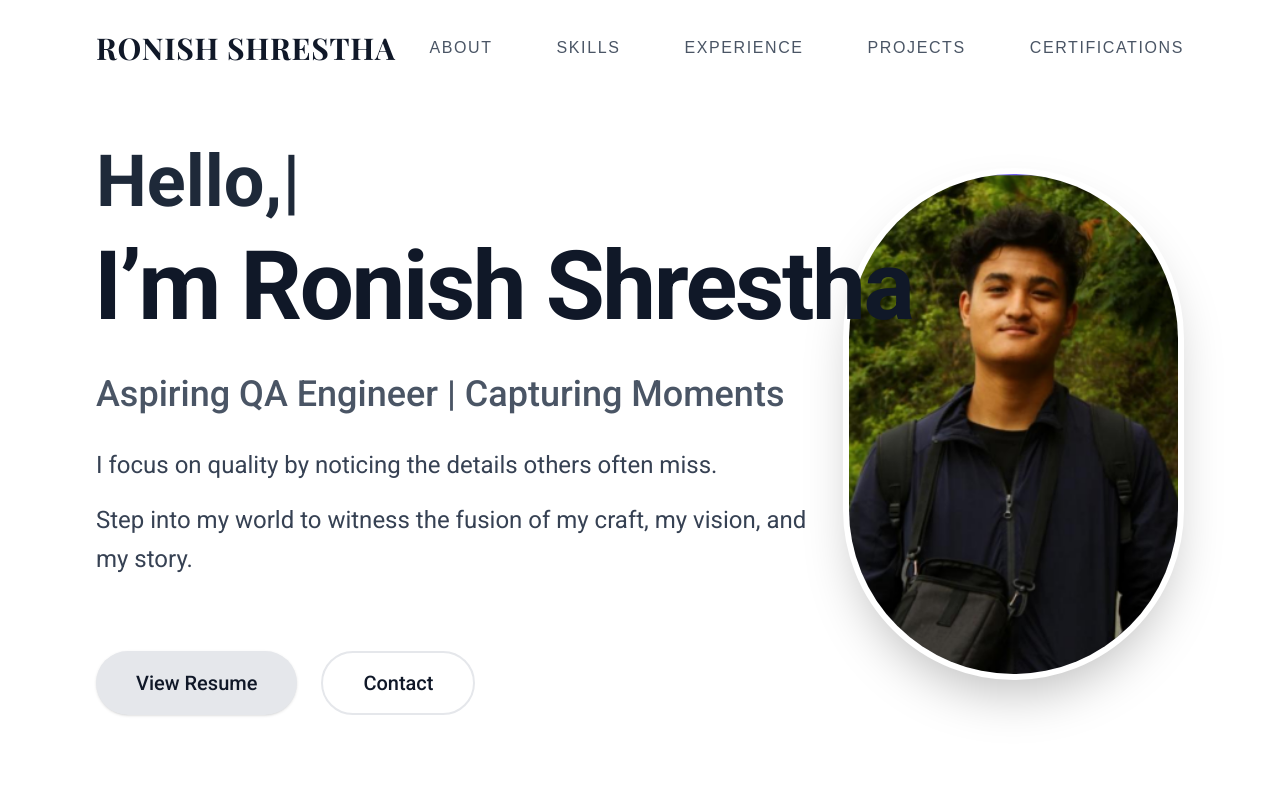
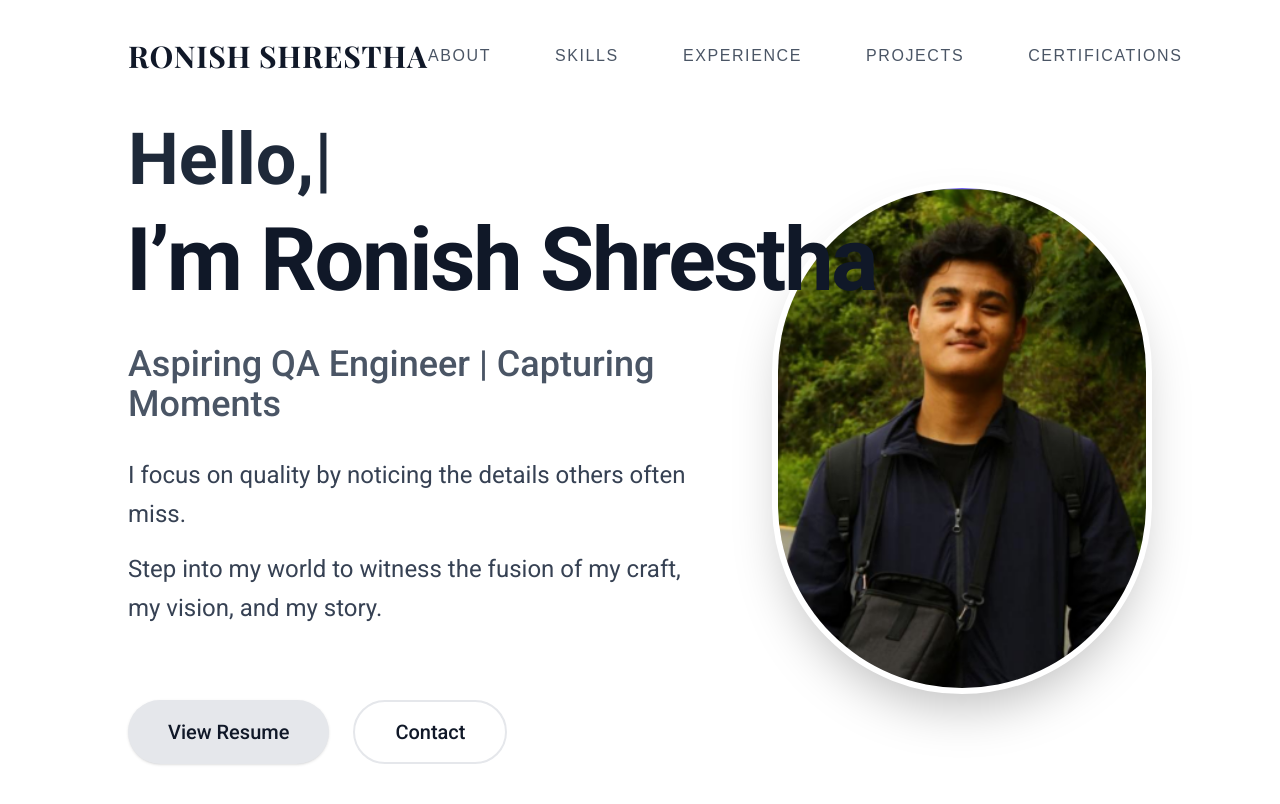
Before and after one commit to RonishS/portfolio-np-site, a React (Vite) app in the folder client/: page / in a window 1280 px wide. Shown: the top 804 px of the page. Built offline with nearby package versions, Linux system fonts and the light colour scheme; a web font is replaced by a local one.

Commit message:
complete local update – all files synced

```diff
--- a/client/src/components/Header.jsx
+++ b/client/src/components/Header.jsx
@@ -10,8 +10,8 @@ const Header = () => {
 
     return (
         <header className="fixed top-0 left-0 right-0 z-50 bg-white/90 dark:bg-[#0f1115]/95 backdrop-blur-md border-b border-transparent dark:border-white/5 transition-colors duration-300">
-            {/* Fluid Container with generous padding to match Hero */}
-            <div className="w-full px-6 md:px-12 lg:px-24 h-24 flex items-center justify-between">
+            {/* Consistent Padding with Hero: px-6 md:px-16 lg:px-32 */}
+            <div className="w-full px-6 md:px-16 lg:px-32 h-28 flex items-center justify-between">
 
                 {/* Left: Logo/Name */}
                 <div className="flex-shrink-0">
@@ -23,7 +23,7 @@ const Header = () => {
                 {/* Right: Navigation */}
                 <div className="flex items-center">
                     {/* Desktop Navigation */}
-                    <nav className="hidden md:flex items-center gap-10 lg:gap-16">
+                    <nav className="hidden md:flex items-center gap-12 lg:gap-16">
                         {navItems.map((item) => (
                             <a
                                 key={item}
--- a/client/src/components/Hero.jsx
+++ b/client/src/components/Hero.jsx
@@ -43,20 +43,19 @@ const CyclingTypewriter = ({ words }) => {
 
 const Hero = () => {
     return (
-        <section className="min-h-screen bg-white dark:bg-[#0f1115] transition-colors duration-300 flex items-center pt-24 pb-12">
+        <section className="min-h-screen bg-white dark:bg-[#0f1115] transition-colors duration-300 flex items-center pt-28 pb-12">
 
-            {/* Fluid Container with Grid for stability */}
-            {/* Switched from centered max-w-7xl to w-full with generous padding for 'previous' look */}
-            <div className="w-full px-6 md:px-12 lg:px-24 grid grid-cols-1 lg:grid-cols-12 gap-12 lg:gap-8 items-center">
+            {/* Fluid Container: px-6 md:px-16 lg:px-32 to match Header */}
+            <div className="w-full px-6 md:px-16 lg:px-32 grid grid-cols-1 lg:grid-cols-12 gap-12 lg:gap-20 items-center">
 
-                {/* Left Content (Text) - Spans 7 cols to give space to text */}
-                <div className="flex flex-col gap-6 lg:gap-8 text-left order-2 lg:order-1 z-10 lg:col-span-7 xl:col-span-8">
+                {/* Left Content (Text) - Spans 7 cols */}
+                <div className="flex flex-col gap-6 lg:gap-8 text-left order-2 lg:order-1 z-10 lg:col-span-7 xl:col-span-7">
                     <h1 className="font-roboto font-bold leading-none text-gray-900 dark:text-white">
                         <span className="block text-5xl md:text-7xl mb-2 h-16 md:h-24 text-gray-800 dark:text-gray-100 items-center flex">
                             <CyclingTypewriter words={['Hi,', 'Hello,', 'Hola,', 'Namaste,']} />
                         </span>
-                        {/* Adjusted size slightly to prevent wrapping on medium screens */}
-                        <span className="block text-5xl md:text-6xl lg:text-7xl xl:text-8xl tracking-tight -ml-[2px] whitespace-nowrap">
+                        {/* Slightly responsive sizing to ensure single line */}
+                        <span className="block text-5xl md:text-6xl lg:text-7xl xl:text-[5.5rem] 2xl:text-8xl tracking-tight -ml-[2px] whitespace-nowrap">
                             I’m Ronish Shrestha
                         </span>
                     </h1>
@@ -75,22 +74,23 @@ const Hero = () => {
                     </div>
 
                     <div className="flex flex-wrap gap-4 md:gap-6 mt-6 md:mt-10">
-                        <button className="px-8 md:px-10 py-3 md:py-4 bg-gray-200 dark:bg-gray-800 text-gray-900 dark:text-white rounded-full text-lg md:text-xl font-medium shadow-sm hover:bg-gray-300 dark:hover:bg-gray-700 hover:shadow-md transition-all duration-300 transform hover:-translate-y-1">
+                        <button className="px-10 py-4 bg-gray-200 dark:bg-gray-800 text-gray-900 dark:text-white rounded-full text-lg md:text-xl font-medium shadow-sm hover:bg-gray-300 dark:hover:bg-gray-700 hover:shadow-md transition-all duration-300 transform hover:-translate-y-1">
                             View Resume
                         </button>
-                        <button className="px-8 md:px-10 py-3 md:py-4 bg-transparent border-2 border-gray-200 dark:border-gray-700 text-gray-900 dark:text-white rounded-full text-lg md:text-xl font-medium hover:border-gray-900 dark:hover:border-gray-100 transition-all duration-300">
+                        <button className="px-10 py-4 bg-transparent border-2 border-gray-200 dark:border-gray-700 text-gray-900 dark:text-white rounded-full text-lg md:text-xl font-medium hover:border-gray-900 dark:hover:border-gray-100 transition-all duration-300">
                             Contact
                         </button>
                     </div>
                 </div>
 
                 {/* Right Content (Image) - Spans 5 cols */}
-                <div className="flex justify-center lg:justify-end items-center relative order-1 lg:order-2 w-full lg:col-span-5 xl:col-span-4">
+                {/* JUSTIFY-END to push it to the right */}
+                <div className="flex justify-center lg:justify-end items-center relative order-1 lg:order-2 w-full lg:col-span-5 xl:col-span-5">
                     {/* Radial Glow */}
                     <div className="absolute top-1/2 left-1/2 transform -translate-x-1/2 -translate-y-1/2 w-[120%] h-[120%] bg-radial-gradient from-gray-200/50 to-transparent dark:from-white/5 dark:to-transparent blur-3xl rounded-full -z-10"></div>
 
                     {/* Image Container */}
-                    <div className="relative w-72 h-72 md:w-[26rem] md:h-[26rem] lg:w-[30rem] lg:h-[30rem] xl:w-[32rem] xl:h-[32rem] rounded-full overflow-hidden shadow-2xl border-[6px] border-white dark:border-gray-800 bg-gray-100 flex items-center justify-center transition-transform duration-500 hover:scale-[1.01]">
+                    <div className="relative w-72 h-72 md:w-[28rem] md:h-[28rem] lg:w-[32rem] lg:h-[32rem] rounded-full overflow-hidden shadow-2xl border-[6px] border-white dark:border-gray-800 bg-gray-100 flex items-center justify-center transition-transform duration-500 hover:scale-[1.01]">
                         <img
                             src="/assets/pfp.png"
                             onError={(e) => {
```
